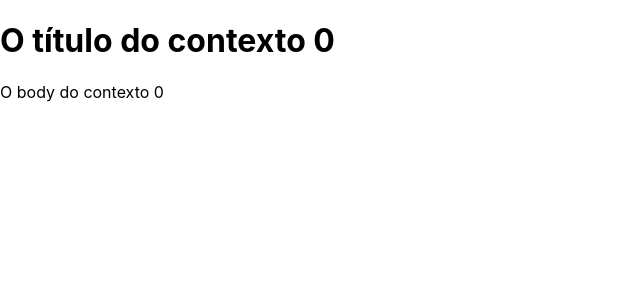
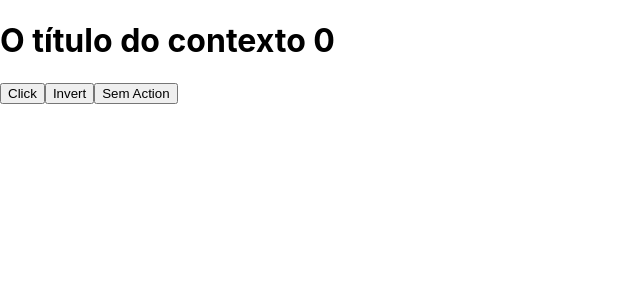
Before and after one commit to thiagoedus/react-2, a React (Create React App) app: page / in a window 1280 px wide. Shown: the top 300 px of the page, without its empty margins (0-640 px from the left). Built offline with nearby package versions, Linux system fonts and the light colour scheme.

Commit message:
Hooks - useReducer

```diff
--- a/src/App.js
+++ b/src/App.js
@@ -1,12 +1,54 @@
+/* eslint-disable no-unused-vars */
+import { useReducer } from 'react';
 import './App.css';
-import { AppContext } from './contexts/AppContext';
-import { Div } from './components/Div';
+
+const globalState = {
+  title: 'O título do contexto',
+  body: 'O body do contexto',
+  counter: 0,
+};
+
+const reducer = (state, action) => {
+  switch (action.type) {
+    case 'muda': {
+      console.log('Chamou muda com', action.payload);
+      return { ...state, title: action.payload };
+    }
+
+    case 'inverter': {
+      console.log('Chamou inverter');
+      const { title } = state;
+      return { ...state, title: title.split('').reverse().join('') };
+    }
+  }
+  console.log('Nenhuma action encontrada');
+  return { ...state };
+};
 
 function App() {
+  const [state, dispatch] = useReducer(reducer, globalState);
+  const { counter, title, body } = state;
+
   return (
-    <AppContext>
-      <Div />
-    </AppContext>
+    <div>
+      <h1>
+        {state.title} {counter}
+      </h1>
+      <button
+        onClick={() =>
+          dispatch({
+            type: 'muda',
+            payload: new Date().toLocaleString('pt-BR'),
+          })
+        }
+      >
+        Click
+      </button>
+      <button onClick={() => dispatch({ type: 'inverter' })}>Invert</button>
+      <button onClick={() => dispatch({ type: 'QUALQUERCOISA' })}>
+        Sem Action
+      </button>
+    </div>
   );
 }
 
```
